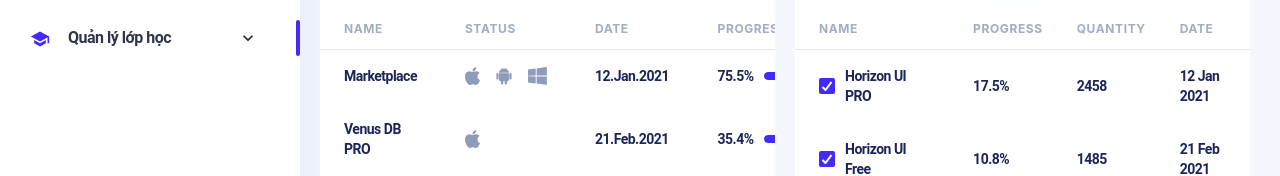
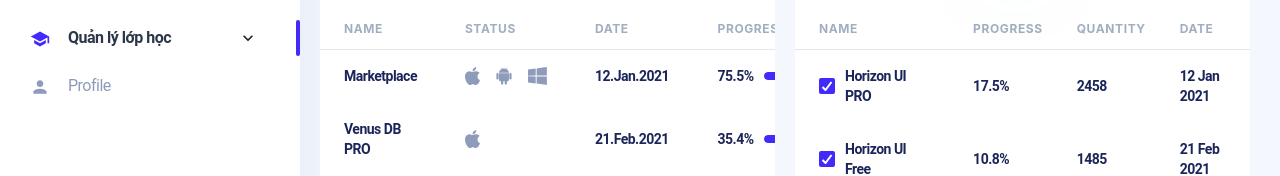
Before and after one commit to manhquang00m/ITS-Portal-GUI, a React (Create React App) app: page /admin/class/after-class/detail in a window 1280 px wide. Shown: the part 178-354 px from the top of the page. Built offline with nearby package versions, Linux system fonts and the light colour scheme.

Commit message:
open route brand

```diff
--- a/src/components/sidebar/components/Brand.tsx
+++ b/src/components/sidebar/components/Brand.tsx
@@ -1,6 +1,6 @@
 // Chakra imports
 import { Flex, useColorModeValue, Image, Text } from '@chakra-ui/react';
-import logo from 'assets/img/layout/logoITS.png'
+import logoITS from 'assets/img/layout/logoITS.png'
 // Custom components
 import { HSeparator } from 'components/separator/Separator';
 
@@ -10,7 +10,7 @@ export function SidebarBrand() {
 
 	return (
 		<Flex alignItems='center' flexDirection='column'>
-			<Image h='60px' w='125px' src={logo} />
+			<Image h='60px' w='125px' src={logoITS} />
 			<Text mt='10px' mb='10px' color={logoColor} size='xl'><span className='font-semibold'>ITS</span> Learning Management System</Text>
 			<HSeparator mb='20px' />
 		</Flex>
--- a/src/layouts/admin/index.tsx
+++ b/src/layouts/admin/index.tsx
@@ -170,8 +170,7 @@ export default function Dashboard(props: { [x: string]: any }) {
               />
             </Box>
           </Portal>
-
-          {getRoute() ? (
+          {/* get route admin */}
           <Box
             mx="auto"
             p={{ base: "20px", md: "30px" }}
@@ -184,7 +183,6 @@ export default function Dashboard(props: { [x: string]: any }) {
               <Redirect from="/" to="/admin/default" />
             </Switch>
           </Box>
-          ) : null}
           {/* <Box>
 						<Footer />
 					</Box> */}
--- a/src/routes.tsx
+++ b/src/routes.tsx
@@ -1,9 +1,10 @@
 import { Icon } from '@chakra-ui/react';
-import { MdHome, MdSchool, MdLock } from 'react-icons/md';
+import { MdHome, MdSchool, MdLock, MdPerson } from 'react-icons/md';
 
 // Admin Imports
 import MainDashboard from 'views/admin/default';
 import NFTMarketplace from 'views/admin/marketplace';
+import Profile from 'views/admin/profile';
 import AfterClass from 'views/admin/classManagement/afterClass';
 import DataTables from 'views/admin/dataTables';
 // Auth Imports
@@ -60,14 +61,13 @@ const routes: RoutesType[] = [
 	// 	icon: <Icon as={MdPerson} width='20px' height='20px' color='inherit' />,
 	// 	component: Profile
 	// },
-	// {
-	// 	name: 'Profile',
-	// 	layout: '/admin',
-	// 	path: '/profile/detail',
-	// 	icon: <Icon as={MdPerson} width='20px' height='20px' color='inherit' />,
-	// 	hidden: true,
-	// 	component: Profile
-	// },
+	{
+		name: 'Profile',
+		layout: '/admin',
+		path: '/profile/detail',
+		icon: <Icon as={MdPerson} width='20px' height='20px' color='inherit' />,
+		component: Profile
+	},
 	{
 		name: 'Sign In',
 		layout: '/auth',
--- a/src/views/admin/classManagement/afterClass/components/AfterClassCanvas.tsx
+++ b/src/views/admin/classManagement/afterClass/components/AfterClassCanvas.tsx
@@ -15,10 +15,10 @@ import {
   Td,
   Center,
 } from "@chakra-ui/react";
-import { toBlob, toPng } from "html-to-image";
-import kienThucImg from "assets/img/classManage/kienthuc.png";
-import baiHocImg from "assets/img/classManage/baihoctiep.png";
-import logoITS from "assets/img/layout/logoITS.png";
+import { toBlob, toPng } from 'html-to-image';
+import kienThucImg from 'assets/img/classManage/kienthuc.png';
+import baiHocImg from 'assets/img/classManage/baihoctiep.png';
+import logoITS from 'assets/img/layout/logoITS.png';
 import { forwardRef, useImperativeHandle, useRef } from "react";
 import { MdFacebook, MdPhone, MdPublic } from "react-icons/md";
 import Card from "components/card/Card";
@@ -104,7 +104,7 @@ export const AfterClassCanvas = forwardRef<
       >
         {/* heading */}
         <Flex alignItems="center" h={"50px"}>
-          <Image h="56px" w="100px" src={logoITS} />
+          {/* <Image h="56px" w="100px" src={logoITS} /> */}
           <Spacer />
           <Heading
             size={"lg"}
@@ -136,7 +136,7 @@ export const AfterClassCanvas = forwardRef<
                   p={3}
                   borderTopRadius={"xl"}
                 >
-                  <Image h="60px" w="60px" src={kienThucImg} />
+                  {/* <Image h="60px" w="60px" src={kienThucImg} /> */}
                   <Box ml={4}>
                     <Heading as="h4" size="md">
                       Kiến Thức Đạt Được
--- a/src/views/admin/profile/components/Projects.tsx
+++ b/src/views/admin/profile/components/Projects.tsx
@@ -3,7 +3,7 @@ import { Text, useColorModeValue } from '@chakra-ui/react';
 // Assets
 import Project1 from 'assets/img/profile/Project1.png';
 import Project2 from 'assets/img/profile/Project2.png';
-import Project3 from 'assets/img/profile/Project3.png';
+import ProjectCC3 from 'assets/img/profile/Project3.png';
 // Custom components
 import Card from 'components/card/Card';
 import Project from 'views/admin/profile/components/Project';
@@ -41,7 +41,7 @@ export default function Projects(props: { [x: string]: any }) {
 			/>
 			<Project
 				boxShadow={cardShadow}
-				image={Project3}
+				image={ProjectCC3}
 				ranking='3'
 				link='#'
 				title='Most essential tips for Burnout'
```
Lines whose indentation alone changed are shown as unchanged.
